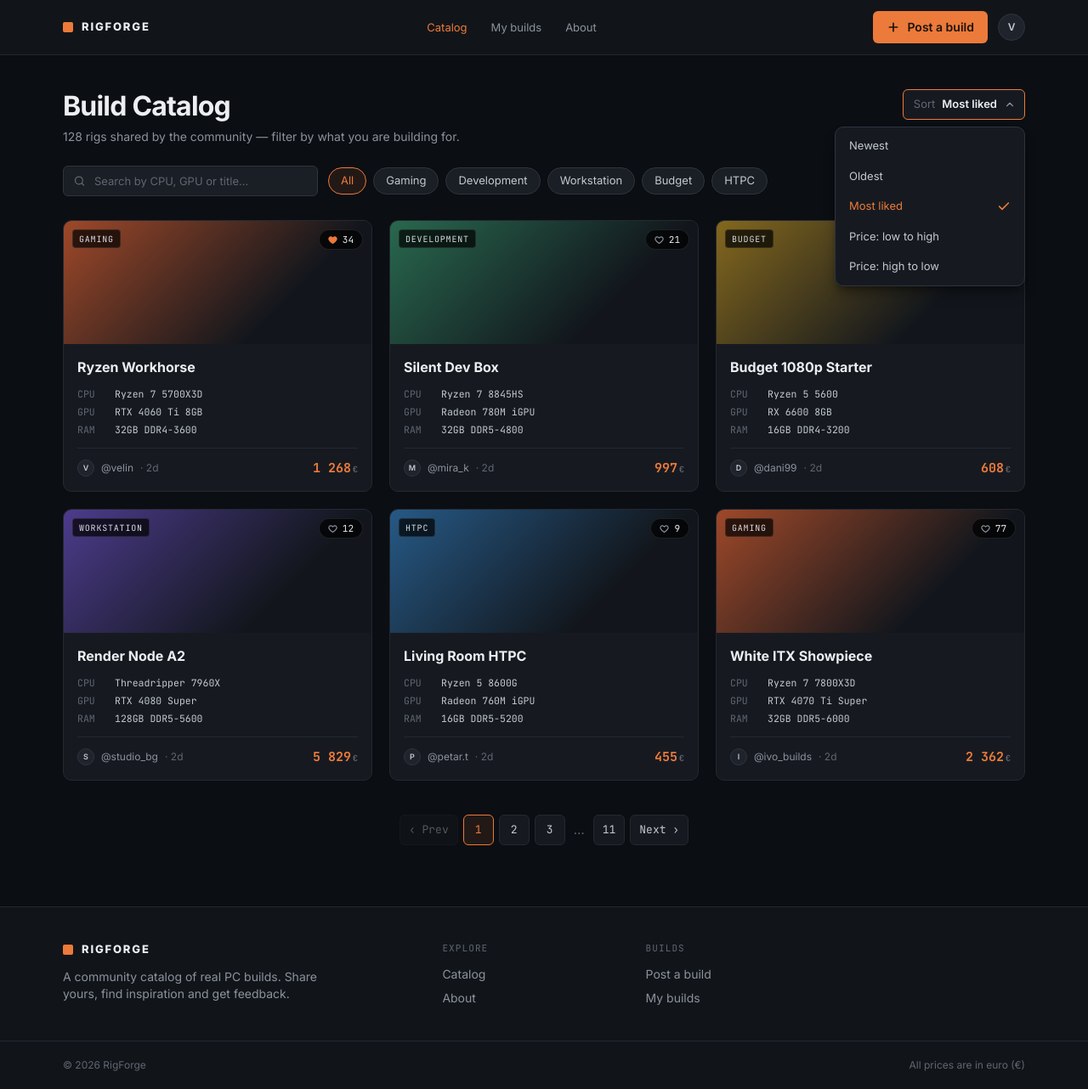
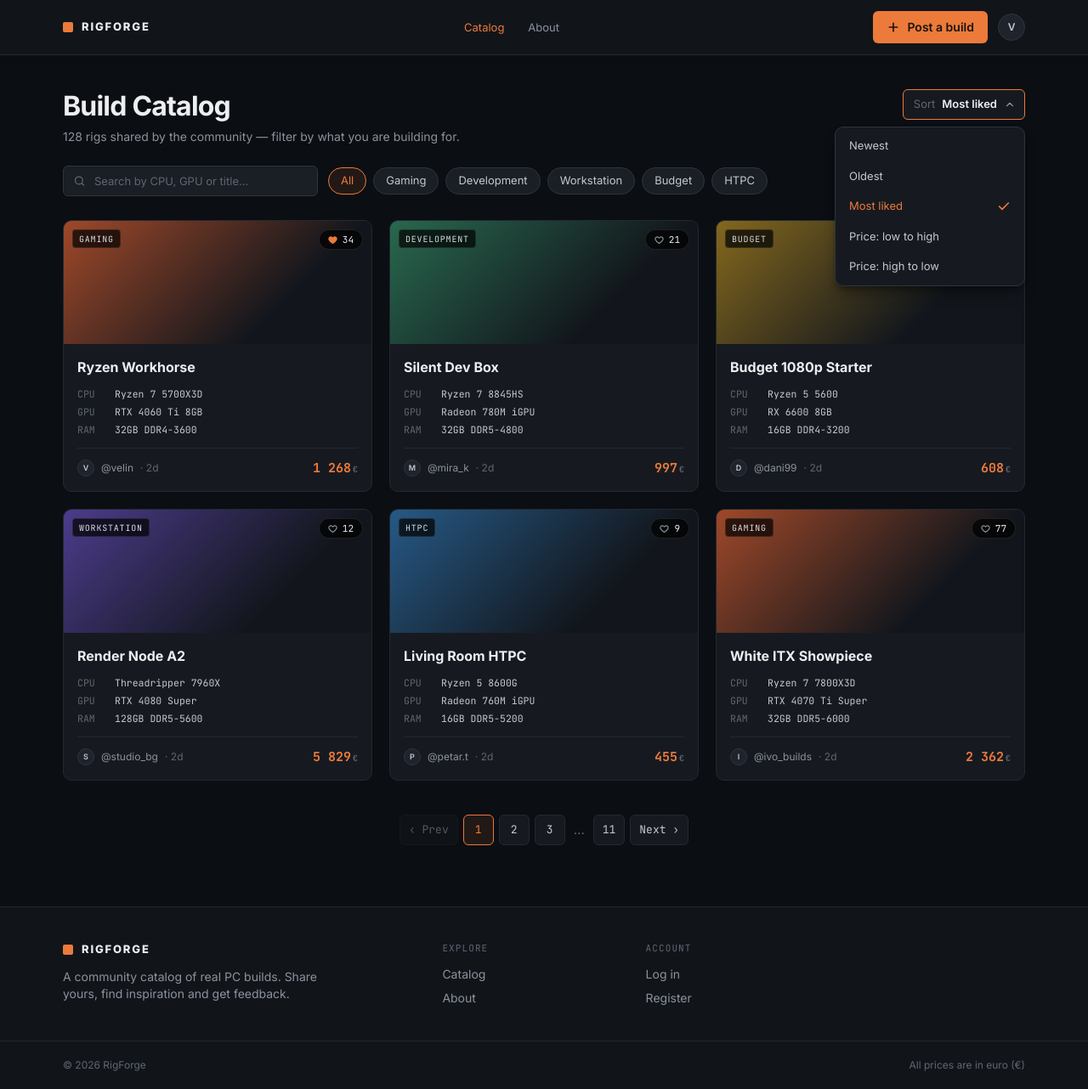
Before and after one commit to VelinPoznakov/RigForge, a React (Vite) app in the folder frontend/: page / in a window 1280 px wide. Shown: the whole page at 85% size. Built offline with nearby package versions, Linux system fonts and the light colour scheme; no server answers.

Commit message:
navbar and footer user logic implemented

```diff
--- a/frontend/src/components/Footer.jsx
+++ b/frontend/src/components/Footer.jsx
@@ -1,12 +1,11 @@
 import { Link } from 'react-router'
 import { publicRoutes, protectedRoutes } from "../ utils/ApplicationUrlPaths.js";
+import {useContext} from "react";
+import AuthContext from "../contexts/authContext.jsx";
 
 export default function Footer(){
 
-    const user = {
-        userId: 'user id',
-        username: 'test'
-    }
+    const {isAuthenticated} = useContext(AuthContext);
 
     return (
         <footer className="border-t border-line bg-surface">
@@ -32,7 +31,7 @@ export default function Footer(){
                 </nav>
 
 
-                {user ?
+                {isAuthenticated ?
                     (<nav>
                         <h2 className="mb-3 font-mono text-[11px] tracking-widest text-ink-dim uppercase">Builds</h2>
                         <ul className="flex flex-col gap-2 text-sm">
--- a/frontend/src/components/Navbar.jsx
+++ b/frontend/src/components/Navbar.jsx
@@ -1,12 +1,11 @@
 import {NavLink} from "react-router";
 import {protectedRoutes, publicRoutes} from "../ utils/ApplicationUrlPaths.js";
+import {useContext} from "react";
+import AuthContext from "../contexts/authContext.jsx";
 
 export default function Navbar(){
 
-    const user = {
-        userId: 'user id',
-        username: 'test'
-    }
+    const {isAuthenticated} = useContext(AuthContext);
 
     const navlinkClass = ({isActive}) => {
         return `rounded-md px-2 py-2.5 text-[13px] transition-colors md:px-0 md:py-1.5 ${
@@ -24,7 +23,7 @@ export default function Navbar(){
                     className={navlinkClass}
                     to={publicRoutes.home}>Catalog</NavLink></li>
 
-                {user && (
+                {isAuthenticated && (
                     <li>
                         <NavLink
                             className={navlinkClass}
```
